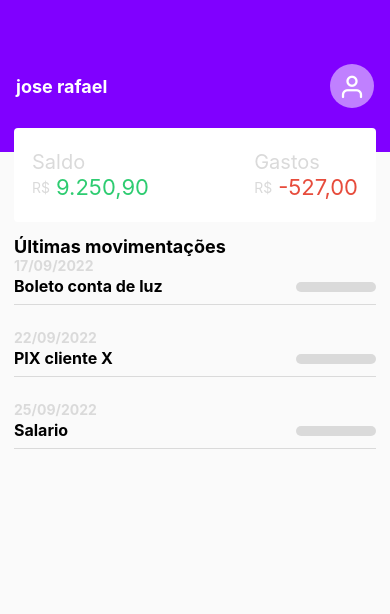
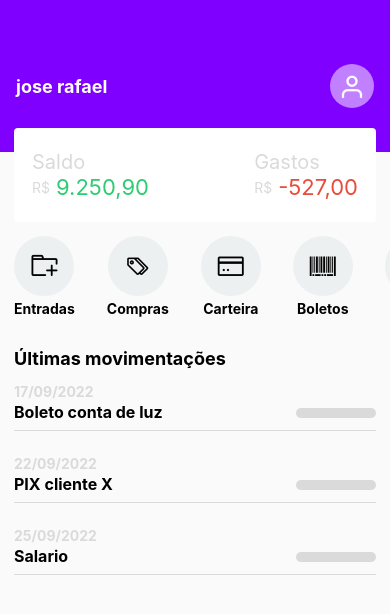
Before and after one commit to MateusSantiagoDev/app-financas, a React Native app: screen / in a window 390 px wide. Shown: the top 614 px of the page. Built offline with nearby package versions, Linux system fonts and the light colour scheme.

Commit message:
feat: create Actions component

```diff
--- /dev/null
+++ b/src/components/Actions/index.js
@@ -0,0 +1,81 @@
+import {
+  View,
+  Text,
+  StyleSheet,
+  TouchableOpacity,
+  ScrollView,
+} from "react-native";
+import { AntDesign } from "@expo/vector-icons";
+
+export function Actions() {
+  return (
+    <ScrollView
+      style={styles.container}
+      horizontal={true}
+      showsHorizontalScrollIndicator={false}
+    >
+      <TouchableOpacity style={styles.actionButton}>
+        <View style={styles.areaButton}>
+          <AntDesign name="addfolder" size={26} color="#000" />
+        </View>
+        <Text style={styles.labelButton}>Entradas</Text>
+      </TouchableOpacity>
+
+      <TouchableOpacity style={styles.actionButton}>
+        <View style={styles.areaButton}>
+          <AntDesign name="tagso" size={26} color="#000" />
+        </View>
+        <Text style={styles.labelButton}>Compras</Text>
+      </TouchableOpacity>
+
+      <TouchableOpacity style={styles.actionButton}>
+        <View style={styles.areaButton}>
+          <AntDesign name="creditcard" size={26} color="#000" />
+        </View>
+        <Text style={styles.labelButton}>Carteira</Text>
+      </TouchableOpacity>
+
+      <TouchableOpacity style={styles.actionButton}>
+        <View style={styles.areaButton}>
+          <AntDesign name="barcode" size={26} color="#000" />
+        </View>
+        <Text style={styles.labelButton}>Boletos</Text>
+      </TouchableOpacity>
+
+      <TouchableOpacity style={styles.actionButton}>
+        <View style={styles.areaButton}>
+          <AntDesign name="setting" size={26} color="#000" />
+        </View>
+        <Text style={styles.labelButton}>Conta</Text>
+      </TouchableOpacity>
+
+    </ScrollView>
+  );
+}
+
+const styles = StyleSheet.create({
+  container: {
+    maxHeight: 84,
+    marginBottom: 14,
+    marginTop: 14,
+    paddingEnd: 14,
+    paddingStart: 14,
+  },
+  actionButton: {
+    alignItems: "center",
+    marginRight: 32,
+  },
+  areaButton: {
+    backgroundColor: "#ecf0f1",
+    height: 60,
+    width: 60,
+    borderRadius: 30,
+    alignItems: "center",
+    justifyContent: "center",
+  },
+  labelButton: {
+    marginTop: 4,
+    textAlign: "center",
+    fontWeight: 'bold',
+  },
+});
--- a/src/pages/Home/index.js
+++ b/src/pages/Home/index.js
@@ -2,6 +2,7 @@ import { StyleSheet, Text, View, FlatList } from "react-native";
 import { Header } from "../../components/Header";
 import { Balance } from "../../components/balance";
 import { Moviments } from "../../components/Moviments";
+import { Actions } from "../../components/Actions";
 
 const list = [
   {
@@ -33,14 +34,16 @@ export function Home() {
       <Header name="jose rafael" />
       <Balance saldo="9.250,90" gastos="-527,00" />
 
+      <Actions />
+
       <Text style={styles.title}>Últimas movimentações</Text>
 
       <FlatList
-      style={styles.list}
-      data={list}
-      keyExtractor={ (item) => String(item.id) }
-      showsVerticalScrollIndicator={false}
-      renderItem={({ item }) => <Moviments data={item}/>}
+        style={styles.list}
+        data={list}
+        keyExtractor={(item) => String(item.id)}
+        showsVerticalScrollIndicator={false}
+        renderItem={({ item }) => <Moviments data={item} />}
       />
     </View>
   );
@@ -54,9 +57,7 @@ const styles = StyleSheet.create({
   title: {
     fontSize: 18,
     fontWeight: "bold",
-    marginLeft: 14,
-    marginRight: 14,
-    marginTop: 14,
+    margin: 14,
   },
   list: {
     marginStart: 14,
```
